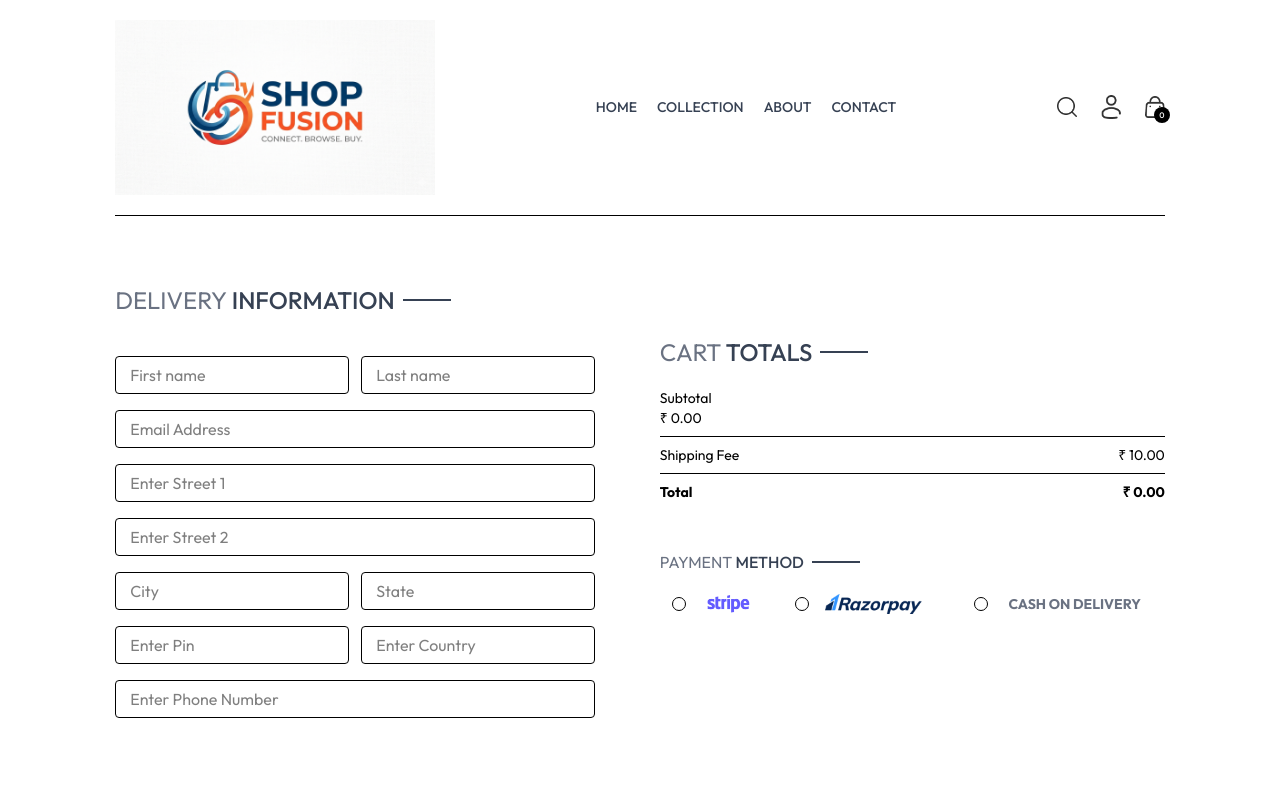
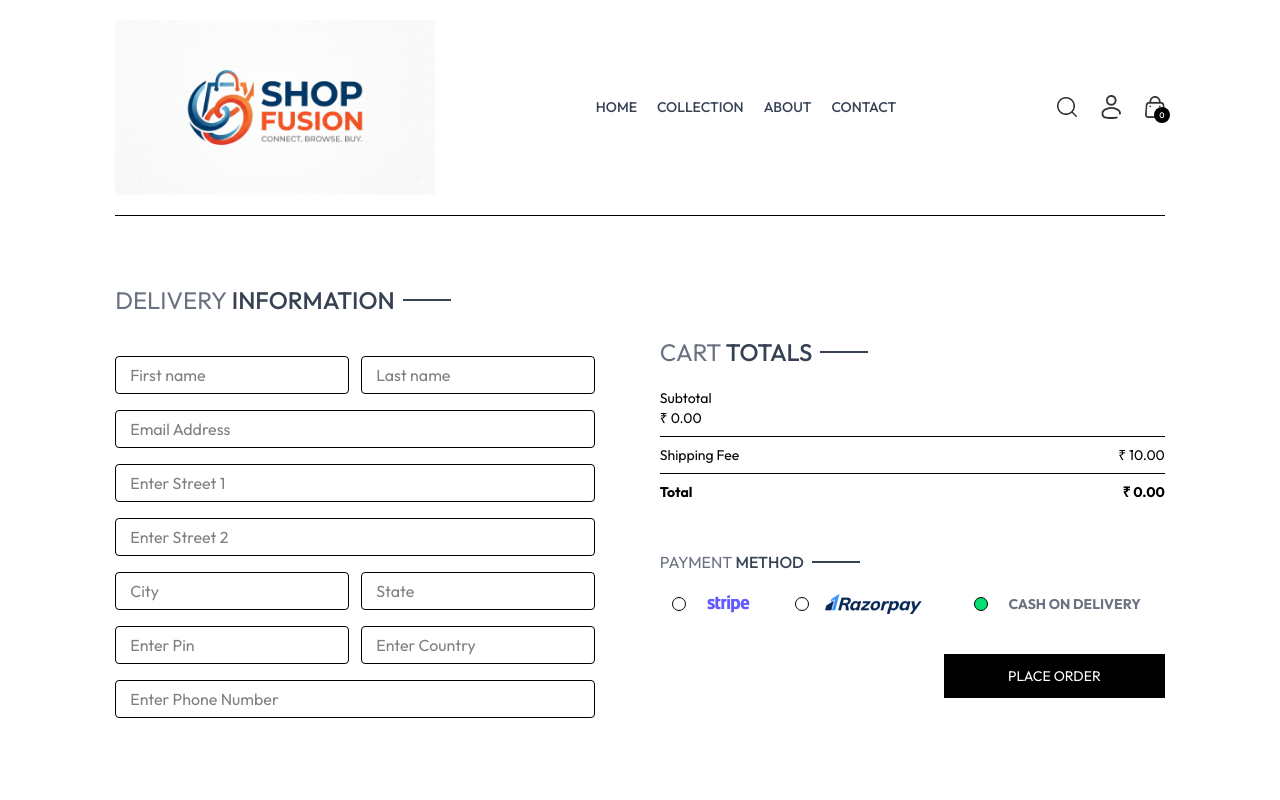
Before and after one commit to sahoosuraj744/shopfusion, a React (Vite) app in the folder frontend/: page /place-order in a window 1280 px wide. Shown: the top 800 px of the page. Built offline with nearby package versions, Linux system fonts and the light colour scheme.

Commit message:
feat: add payment method selection and navigation to order confirmation in PlaceOrder component

```diff
--- a/frontend/src/pages/PlaceOrder.jsx
+++ b/frontend/src/pages/PlaceOrder.jsx
@@ -1,9 +1,13 @@
-import React from "react";
+import React, { useState } from "react";
 import Title from "../components/Title";
 import CartTotal from "../components/CartTotal";
 import { assets } from "../assets/assets";
+import { useContext } from "react";
+import { ShopContext } from "../context/ShopContext";
 
 const PlaceOrder = () => {
+  const [method,setMethod]=useState('cod');
+  const {navigate} =useContext(ShopContext)
   return (
     <div className="flex flex-col sm:flex-row justify-between gap-4 pt-5 sm:pt-14 min-h-[80vh] border-t">
       <div className="flex flex-col gap-4 w-full sm:max-w-[480px]">
@@ -75,19 +79,24 @@
         <div className="mt-12">
           <Title text1={"PAYMENT"} text2={"METHOD"} />
           <div className="flex gap-3 flex-col lg:flex-row">
-            <div className="flex items-center gap-3 p-2 px-3 cursor-pointer">
-              <p className={`min-w-3.5 h-3.5 border rounded-full`}></p>
+            <div onClick={()=>setMethod('stripe')} className="flex items-center gap-3 p-2 px-3 cursor-pointer">
+              <p className={`min-w-3.5 h-3.5 border rounded-full ${method==='stripe'?'bg-green-400':''}`}></p>
               <img className="h-5 mx-2 " src={assets.stripe_logo} alt="" />
             </div>
-             <div className="flex items-center   p-2 px-3 cursor-pointer">
-              <p className={`min-w-3.5 h-3.5 border rounded-full`}></p>
+             <div onClick={()=>setMethod('razorpay')} className="flex items-center   p-2 px-3 cursor-pointer">
+              <p className={`min-w-3.5 h-3.5 border rounded-full  ${method==='razorpay'?'bg-green-400':''}`}></p>
               <img className="h-5 mx-4 " src={assets.razorpay_logo} alt="" />
             </div>
-             <div className="flex items-center gap-2  p-2 px-3 cursor-pointer">
-              <p className={`min-w-3.5 h-3.5 g-2 border rounded-full`}></p>
+             <div onClick={()=>setMethod('cod')} className="flex items-center gap-2  p-2 px-3 cursor-pointer">
+              <p className={`min-w-3.5 h-3.5 g-2 border rounded-full  ${method==='cod'?'bg-green-400':''}`}></p>
                <b className="text-gray-500 text-sm font-lg mx-3">CASH ON DELIVERY</b>
             </div>
           </div>
+
+          <div className="w-full text-end mt-8">
+            <button onClick={()=>navigate('/orders')} className="bg-black text-white px-16 py-3 text-sm">PLACE ORDER</button>
+          </div>
+
         </div>
       </div>
     </div>
```
